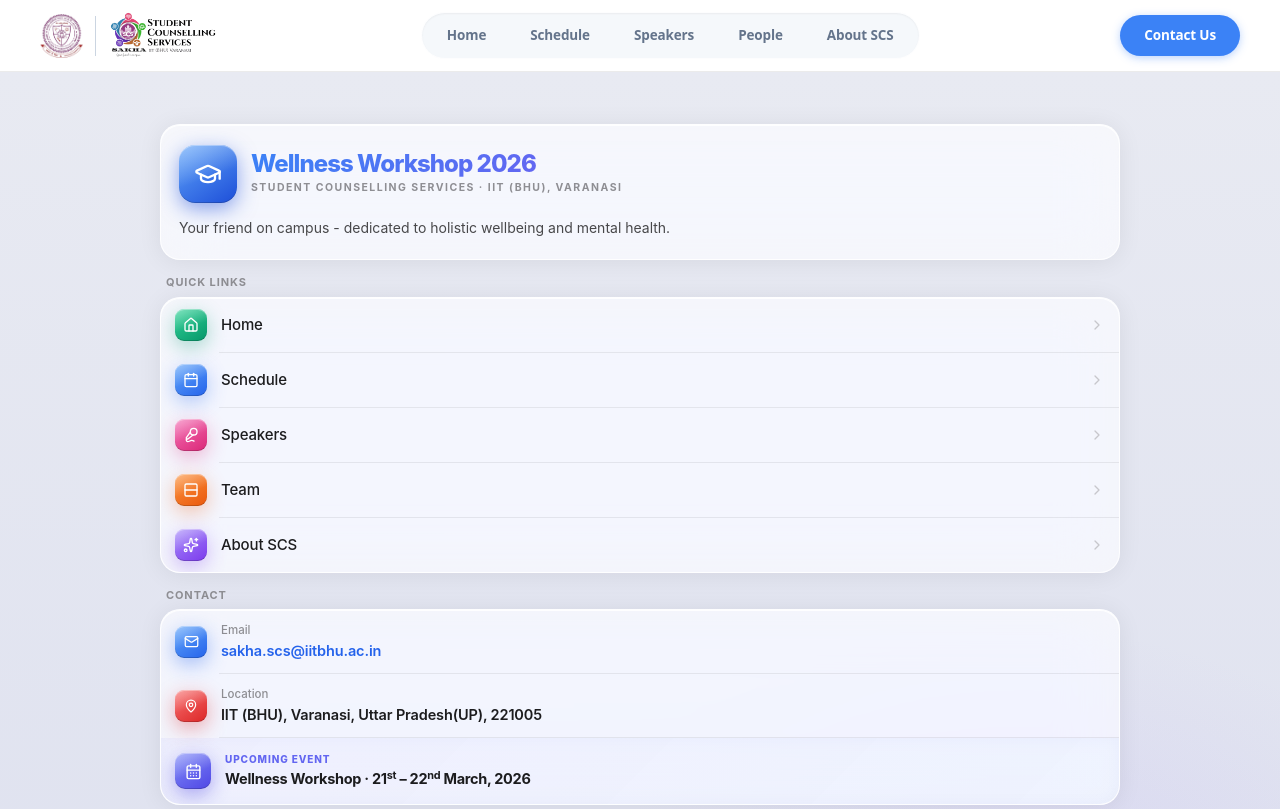
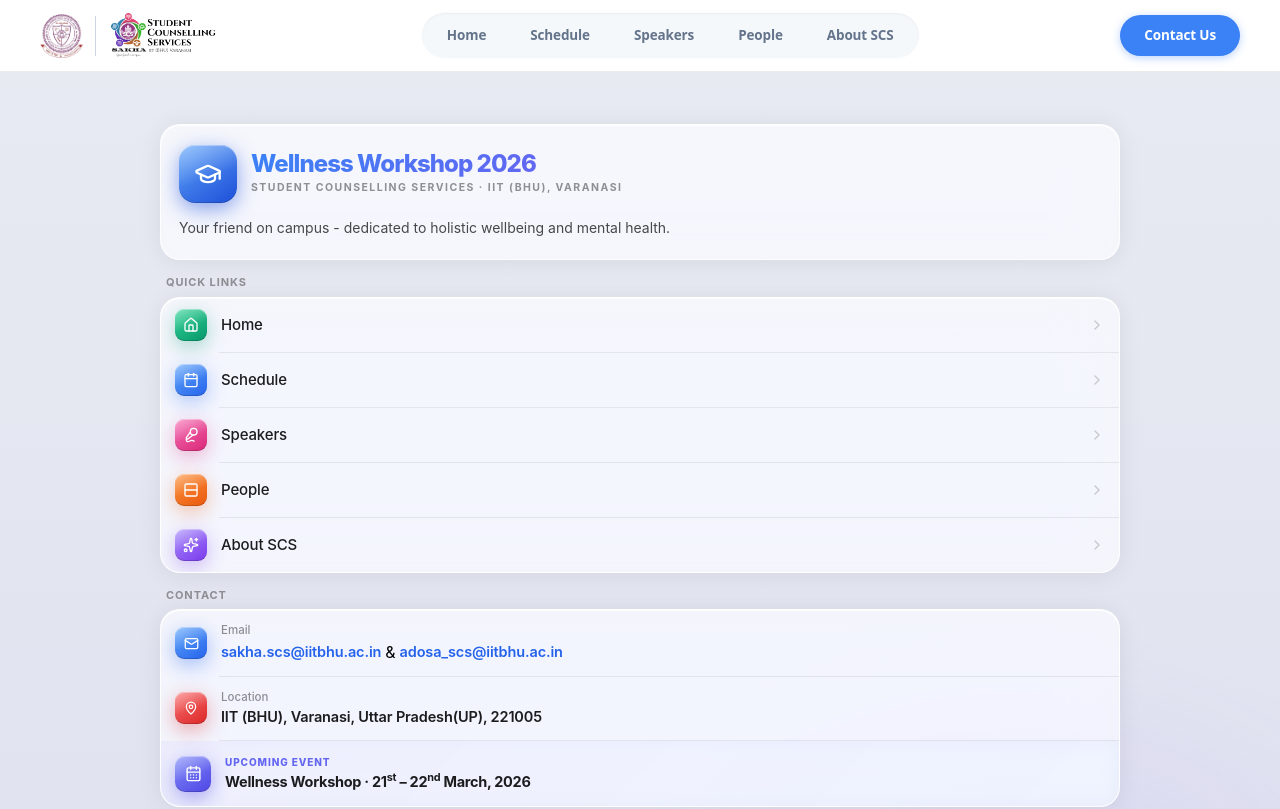
Before and after one commit to SuryanshDixit/scs-wellness-workshop-2026, a Next.js app: page /components/footer in a window 1280 px wide. Shown: the top 809 px of the page. Built offline with nearby package versions, Linux system fonts and the light colour scheme; a web font is replaced by a local one.

Commit message:
Rename 'Team' link to 'People' in footer

```diff
--- a/src/app/components/footer/page.js
+++ b/src/app/components/footer/page.js
@@ -29,7 +29,7 @@ const NAV_LINKS = [
   { label: 'Home',      href: '/',         Icon: Home,     accent: ['#34d399', '#059669'] },
   { label: 'Schedule',  href: '/schedule', Icon: Calendar, accent: ['#60a5fa', '#2563eb'] },
   { label: 'Speakers',  href: '/speakers', Icon: Mic2,     accent: ['#f472b6', '#db2777'] },
-  { label: 'Team',      href: '/team',     Icon: Rows,     accent: ['#fb923c', '#ea580c'] },
+  { label: 'People',      href: '/team',     Icon: Rows,     accent: ['#fb923c', '#ea580c'] },
   { label: 'About SCS', href: '/about',    Icon: Sparkles, accent: ['#a78bfa', '#7c3aed'] },
 ];
 
@@ -385,6 +385,19 @@ export default function Footer() {
                     >
                       sakha.scs@iitbhu.ac.in
                     </a>
+                    &
+                    <a
+                      href="mailto:adosa_scs@iitbhu.ac.in"
+                      style={{
+                        fontSize: 14.5,
+                        fontWeight: 600,
+                        color: '#2563eb',
+                        textDecoration: 'none',
+                        letterSpacing: '-0.01em',
+                      }}
+                    >
+                      adosa_scs@iitbhu.ac.in
+                    </a>
 
                     </div>
                   </div>
```
